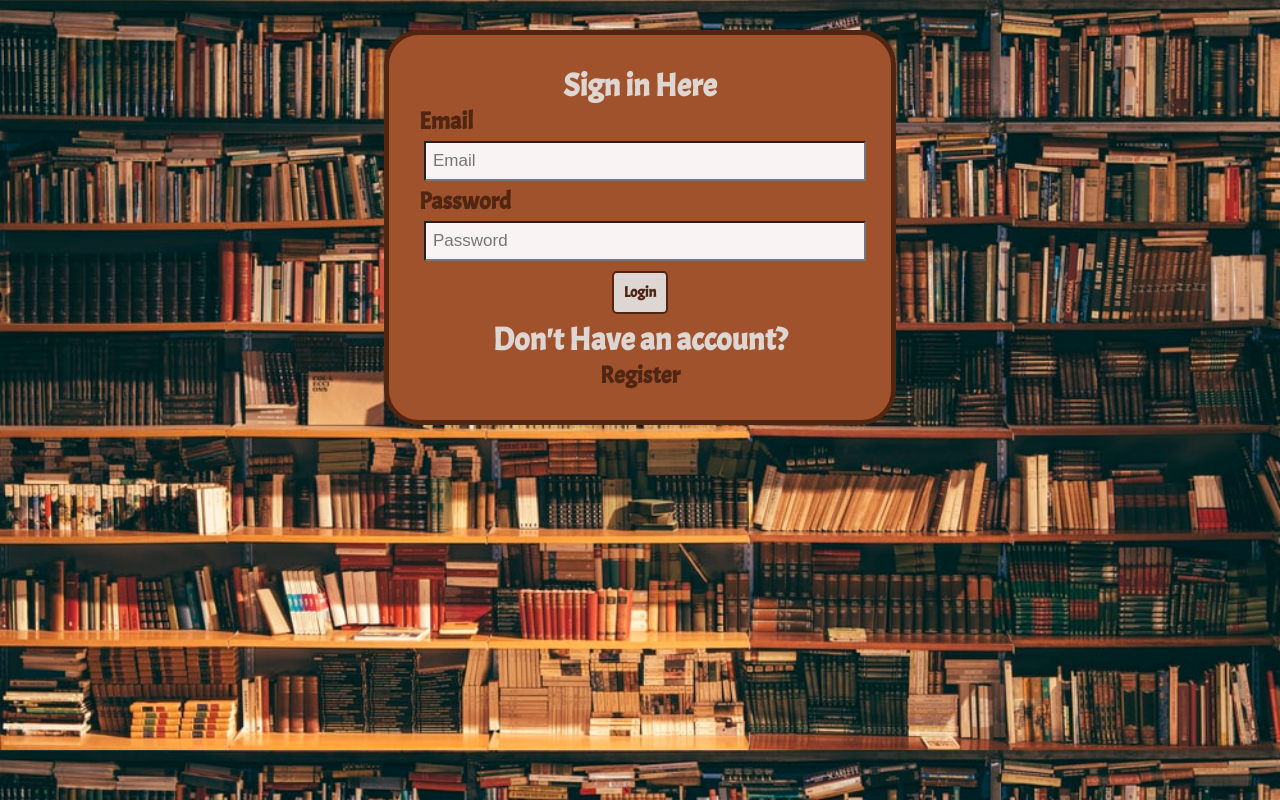
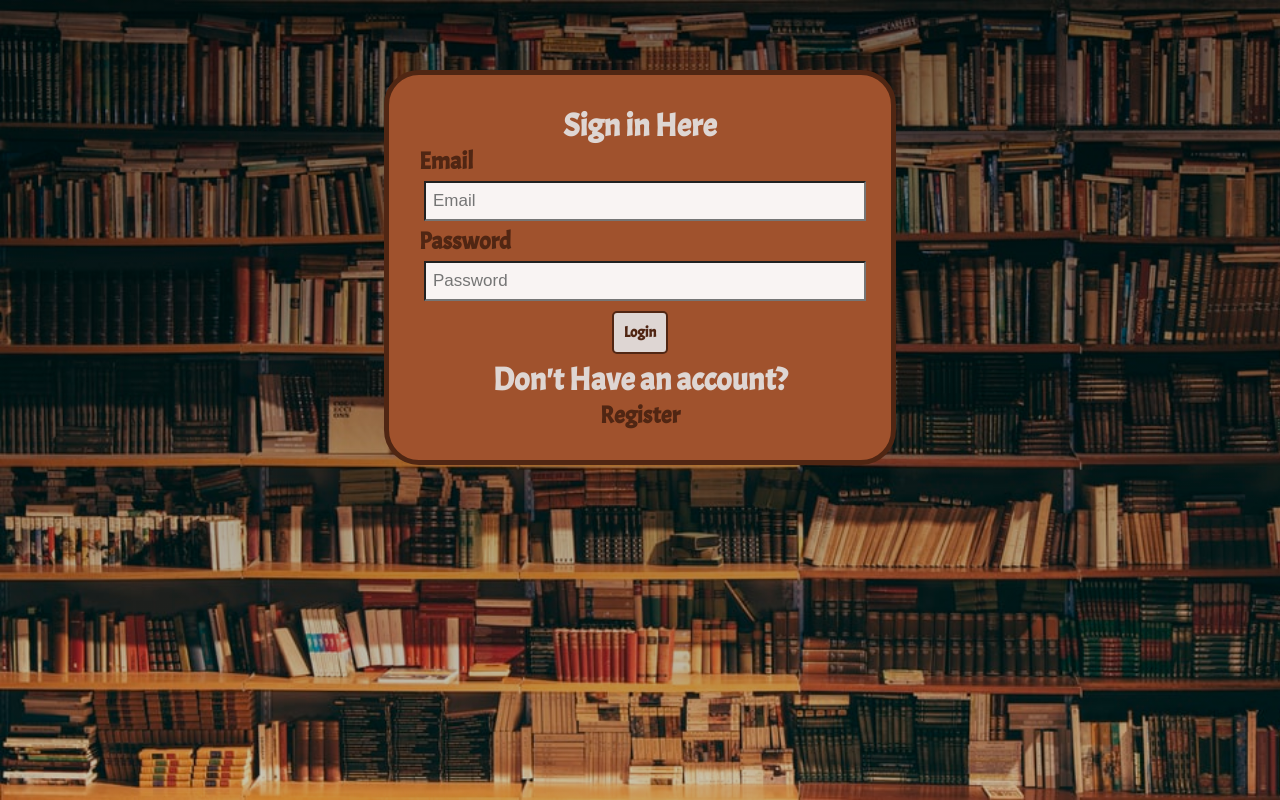
Before and after one commit to huda-alzahabi/address_book, a React (Create React App) app: page / in a window 1280 px wide. Built offline with nearby package versions, Linux system fonts and the light colour scheme.

Commit message:
Changed background style in login and signup

```diff
--- a/src/components/Login.js
+++ b/src/components/Login.js
@@ -80,7 +80,8 @@ const Login = () => {
   };
 
   return (
-    <div className="container">
+    <div className="background">
+      <div className="container ">
         <div>
           <h1>Sign in Here</h1>
         </div>
@@ -127,6 +128,7 @@ const Login = () => {
           </div>
         </form>
       </div>
+    </div>
   );
 };
 export default Login;
--- a/src/components/Signup.js
+++ b/src/components/Signup.js
@@ -97,6 +97,7 @@ const Signup = () => {
   };
 
   return (
+    <div className="background">
       <div className="container">
         <div>
           <h1>User Registration</h1>
@@ -152,6 +153,7 @@ const Signup = () => {
           </h2>
         </form>
       </div>
+    </div>
   );
 };
 export default Signup;
--- a/src/index.css
+++ b/src/index.css
@@ -5,9 +5,17 @@
     padding: 0;
 }
 
+.background {
+    position: absolute;
+    top: 0;
+    right: 0;
+    bottom: 0;
+    left: 0;
+    background-image: linear-gradient(rgba(0, 0, 0.1, 0.5), rgba(0, 0, 0, 0.2)), url(./assets/bg.jpg);
+    background-size: cover;
+}
+
 body {
-    background-image: url(./assets/bg.jpg);
-    background-size: cover;
     font-family: "Acme", sans-serif;
     color: rgb(80, 38, 19);
     font-weight: bold;
@@ -17,7 +25,7 @@ body {
     background-color: sienna;
     min-width: 10vw;
     max-width: 40vw;
-    margin: 30px auto;
+    margin: 70px auto;
     overflow: auto;
     min-height: 30vw;
     border: 5px solid rgb(80, 38, 19);
```
Lines whose indentation alone changed are shown as unchanged.
